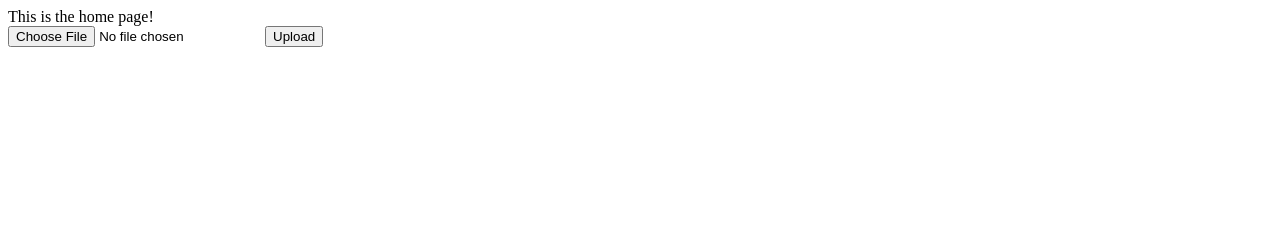
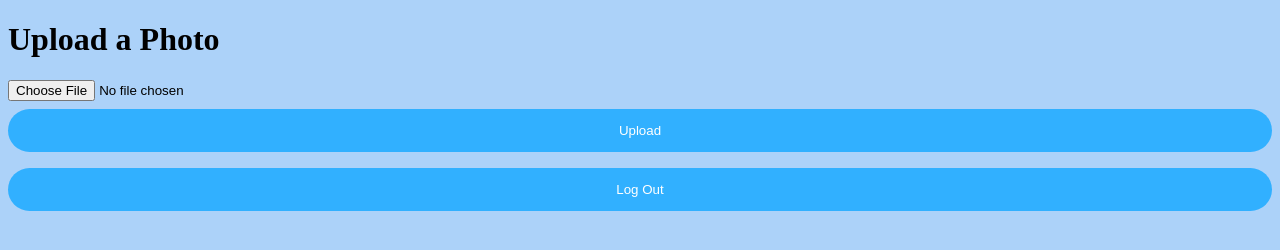
Before and after one commit to tergav17/NodePhotoGallery, a website: page html/home.html in a window 1280 px wide. Drawn offline with Linux system fonts and the light colour scheme.

Commit message:
Did a little bit with the main page

```diff
--- a/html/home.html
+++ b/html/home.html
@@ -1,16 +1,68 @@
+<!DOCTYPE html>
 <html>
     <head>
         <title>Photo Gallery 317</title>
+        <style>
+            button {
+                position: relative;
+                background-color: #31b0ff;
+                color: rgb(255, 255, 255);
+                padding: 14px 20px;
+                margin: 8px 0;
+                border: none;
+                border-radius: 40px;
+                cursor: pointer;
+                width: 100%;
+                transition: 0.08s ease-in;
+                -o-transition: 0.08s ease-in;
+                -ms-transition: 0.08s ease-in;
+                -moz-transition: 0.08s ease-in;
+                -webkit-transition: 0.08s ease-in;
+            }
+
+            button:hover {
+                color: rgb(13, 126, 255)
+            }
+
+            button:before {
+                content: "";
+                position: absolute;
+                background: #31b0ff;
+                opacity: 0;
+                border-radius: 40px;
+                bottom: 0;
+                left: 0;
+                right: 0;
+                top: 100%;
+                z-index: -1;
+                -webkit-transition: top 0.09s ease-in;
+            }
+
+            button:hover:before {
+                top: 0;
+                opacity: 1;
+            }
+
+            button:hover {
+                opacity: .8;
+            }
+        </style>
     </head>
-    <body>
-        <h>This is the home page!</h>
+    <body style="background-color: rgb(172, 210, 249);">
+        <h1 style="color:black">Upload a Photo</h1>
 
         <!-- This is a dummyframe to avoid redirects when an upload occurs -->
         <iframe name="dummy" id="dummy" style="display: none;"></iframe>
 
         <form action="/upload" method="POST" enctype="multipart/form-data" target="dummy">
             <input type="file" name="image" />
-            <button type="submit">Upload</button>
+            <button type="submit" class="uploadBtn">Upload</button>
+        </form>
+
+        <form action="login.html">
+            <button type="submit" class="logoutBtn">Log Out</button>
         </form>
     </body>
+
+
 </html>
```
Also changed, not shown: html/login.html (+10 -9 lines).
